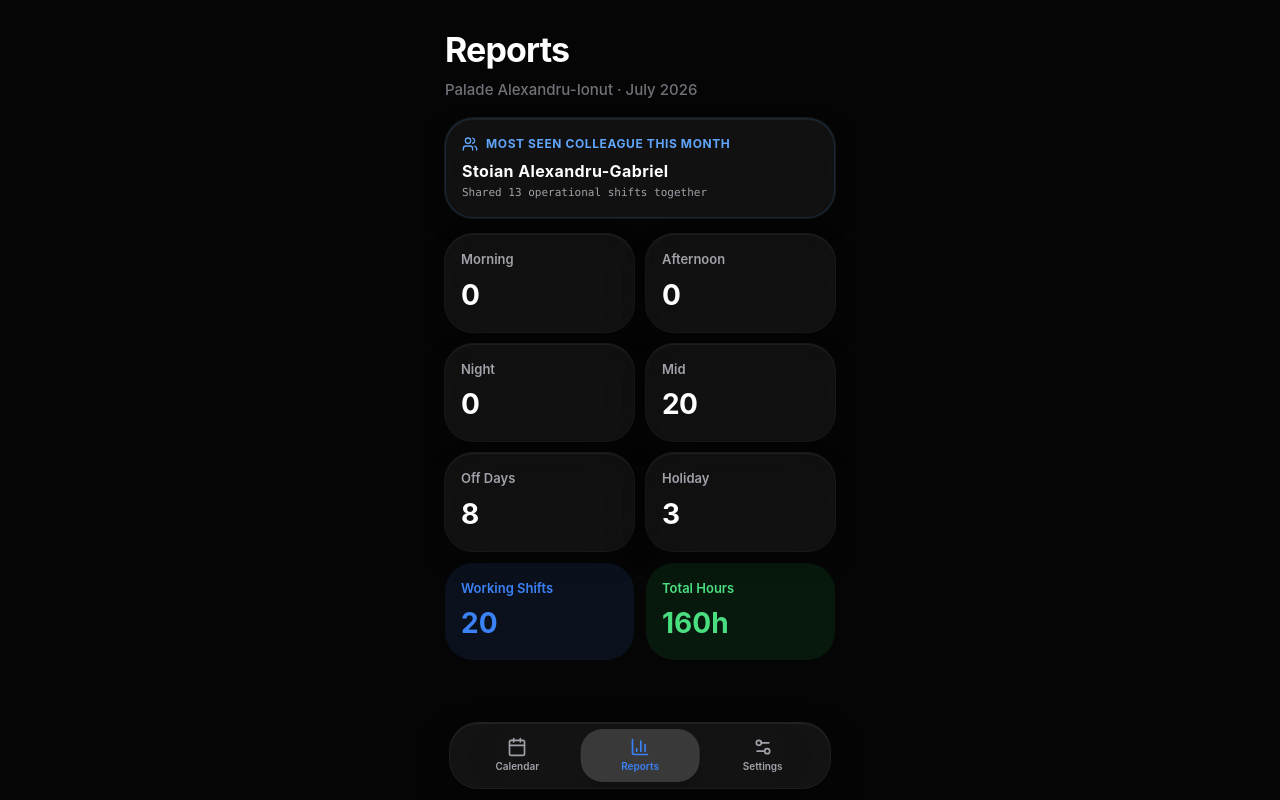
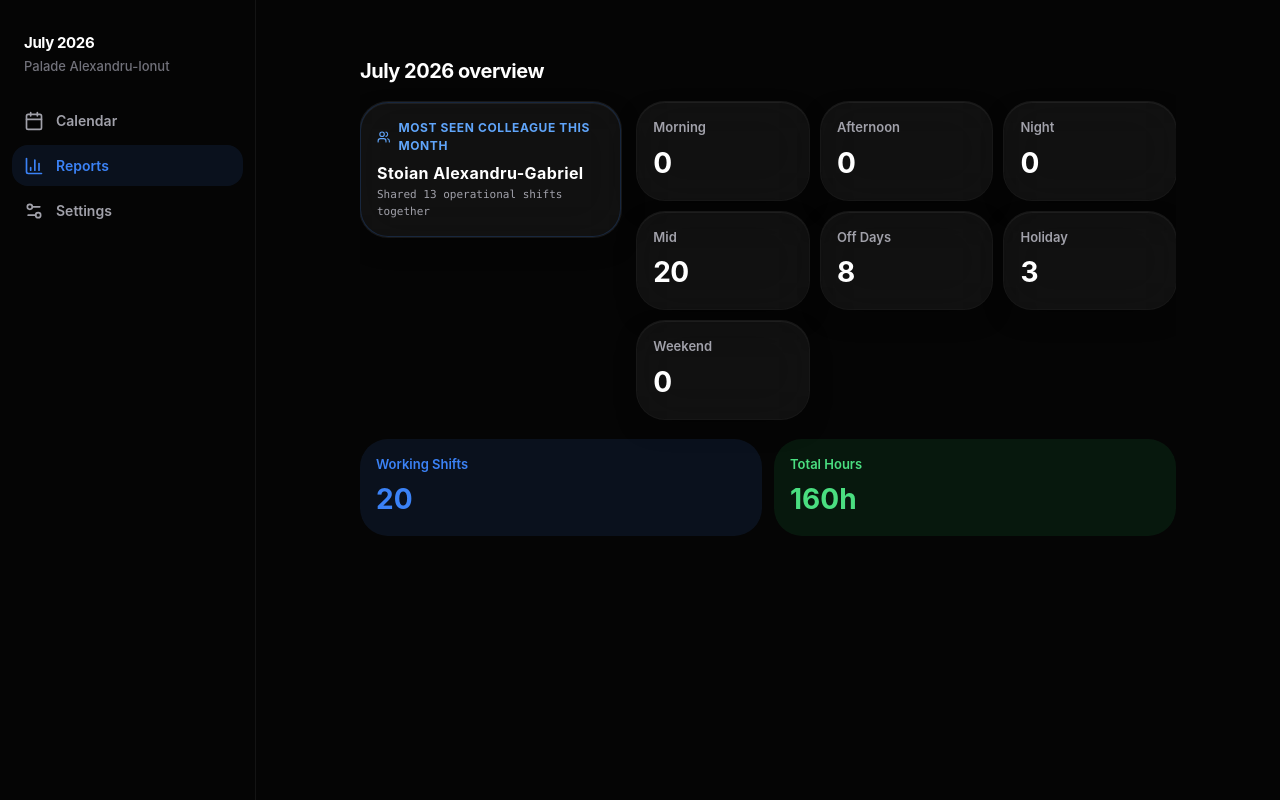
Before and after one commit to SkilLessFR/EGMT-Schedule, a React (Vite) app: page / in a window 1280 px wide. Both pictures are taken after a click on the button "Reports". Built offline with nearby package versions, Linux system fonts and the light colour scheme.

Commit message:
Include weekend days in shift statistics
Added weekendDays calculation to track weekend shifts.

```diff
--- a/src/App.tsx
+++ b/src/App.tsx
@@ -9,6 +9,21 @@ import DayDetailsModal from './DayDetailsModal';
 const weekdays = ['M', 'T', 'W', 'T', 'F', 'S', 'S'];
 const EMPLOYEE_STORAGE_KEY = 'work-schedule-employee';
 const DARK_MODE_STORAGE_KEY = 'work-schedule-dark-mode';
+
+// Normalizes a name for comparison: lowercase, hyphens/extra spaces collapsed, words sorted
+// so "Palade Alexandru-Ionut" and "Alexandru Ionut Palade" are treated as the same person.
+function normalizeName(name: string) {
+  return name
+    .toLowerCase()
+    .replace(/-/g, ' ')
+    .split(/\s+/)
+    .filter(Boolean)
+    .sort()
+    .join(' ');
+}
+
+// These colleagues work mid shifts and shouldn't be counted in the "most seen colleague" stat.
+const MOST_SEEN_EXCLUDED = [normalizeName('Palade Alexandru-Ionut'), normalizeName('Tir George Cristian')];
 
 const APP_DARK_BG = '#050505';
 const APP_LIGHT_BG = '#f4f4f5';
@@ -184,7 +199,8 @@ export default function App() {
       (d) => d.date.getMonth() === currentMonth && d.date.getFullYear() === currentYear
     ) : [];
 
-    monthDatesInRoster.forEach(({ isoDate }) => {
+    let weekendDays = 0;
+    monthDatesInRoster.forEach(({ isoDate, date }) => {
       const rawShift = roster?.rows[selectedEmployee]?.[isoDate];
       const code = shiftKey(rawShift ?? 'OFF');
       if (code in counts) {
@@ -192,12 +208,15 @@ export default function App() {
       } else {
         counts['OFF'] += 1;
       }
+      const isWeekendDate = date.getDay() === 0 || date.getDay() === 6;
+      const isWorking = code !== 'OFF' && code !== 'H8';
+      if (isWeekendDate && isWorking) weekendDays += 1;
     });
 
     const workingShifts = counts.M + counts.A + counts.N + counts.MID;
     const totalHours = Object.entries(counts).reduce((sum, [code, count]) => sum + count * (shiftHourValues[code] ?? 0), 0);
     const daysOff = counts.OFF + counts.H8;
-    return { counts, workingShifts, totalHours, daysOff };
+    return { counts, workingShifts, totalHours, daysOff, weekendDays };
   }, [roster, selectedEmployee, currentMonth, currentYear]);
 
   const mostSeenColleagues = useMemo(() => {
@@ -209,6 +228,7 @@ export default function App() {
       const activeUserShiftCode = shiftKey(userEvent.shift);
       roster.employees.forEach((colleague) => {
         if (colleague === selectedEmployee) return;
+        if (MOST_SEEN_EXCLUDED.includes(normalizeName(colleague))) return;
         const colleagueShiftRaw = roster.rows[colleague]?.[userEvent.isoDate];
         const colleagueShiftCode = shiftKey(colleagueShiftRaw ?? 'OFF');
 
@@ -337,12 +357,32 @@ export default function App() {
   return (
     <main className={dark ? 'dark' : ''}>
       <div className="flex h-screen justify-center overscroll-none bg-zinc-200 dark:bg-[#050505]">
-        <div className="relative flex h-screen w-full max-w-[430px] flex-col overflow-hidden bg-zinc-100 text-zinc-950 dark:bg-[#050505] dark:text-white">
+        <div className="relative flex h-screen w-full max-w-[430px] flex-col overflow-hidden bg-zinc-100 text-zinc-950 dark:bg-[#050505] dark:text-white lg:max-w-none lg:flex-row">
+
+          {/* Desktop sidebar nav — hidden on mobile, replaces the bottom tab bar at lg+ */}
+          <nav className="hidden shrink-0 flex-col border-r border-zinc-950/[0.06] px-3 py-8 dark:border-white/[0.06] lg:flex lg:w-64">
+            <p className="truncate px-3 text-[15px] font-bold tracking-tight">{title}</p>
+            <p className="mt-0.5 truncate px-3 pb-6 text-[13px] font-medium text-zinc-400 dark:text-zinc-500">{selectedEmployee}</p>
+            <div className="flex flex-col gap-1">
+              {tabs.map(({ id, label, Icon }) => (
+                <button
+                  key={id}
+                  onClick={() => handleTabChange(id)}
+                  className={`flex items-center gap-3 rounded-2xl px-3 py-2.5 text-left text-[14px] font-semibold transition-colors ${activeTab === id ? 'bg-blue-500/10 text-blue-500' : 'text-zinc-500 hover:bg-zinc-950/[0.04] dark:text-zinc-400 dark:hover:bg-white/[0.06]'}`}
+                >
+                  <Icon className="size-5" />
+                  {label}
+                </button>
+              ))}
+            </div>
+          </nav>
+
+          <div className="flex min-h-0 flex-1 flex-col lg:overflow-y-auto">
           <div className={`flex min-h-0 flex-1 flex-col transition-[filter] duration-200 ${sheetOpen ? 'pointer-events-none select-none blur-[1px]' : ''}`} aria-hidden={sheetOpen}>
-
+            <div className="mx-auto flex min-h-0 w-full flex-1 flex-col lg:max-w-4xl lg:px-10 lg:py-8">
             {activeTab === 'calendar' && (
               <div className="flex min-h-0 flex-1 flex-col">
-                <header className="shrink-0 px-5 pb-3 pt-6">
+                <header className="shrink-0 px-5 pb-3 pt-6 lg:hidden">
                   <div className="flex items-start justify-between">
                     <div className="min-w-0">
                       <h1 className="truncate text-[34px] font-bold leading-none tracking-tight">{title}</h1>
@@ -356,7 +396,13 @@ export default function App() {
                   </div>
                 </header>
 
-                <div className="flex min-h-0 flex-1 flex-col px-3 pb-24">
+                <div className="hidden shrink-0 items-center justify-between pb-4 lg:flex">
+                  <button onClick={goToPreviousMonth} className="flex size-9 items-center justify-center rounded-full text-zinc-400 hover:bg-zinc-950/[0.04] dark:hover:bg-white/[0.06]"><ChevronLeft className="size-5"/></button>
+                  <h2 className="text-[20px] font-bold tracking-tight">{title}</h2>
+                  <button onClick={goToNextMonth} className="flex size-9 items-center justify-center rounded-full text-zinc-400 hover:bg-zinc-950/[0.04] dark:hover:bg-white/[0.06]"><ChevronRight className="size-5"/></button>
+                </div>
+
+                <div className="flex min-h-0 flex-1 flex-col px-3 pb-24 lg:px-0 lg:pb-4">
                   <div className="grid shrink-0 grid-cols-7 text-center text-[11px] font-semibold text-zinc-400">
                     {weekdays.map((day, i) => <div className="py-1.5" key={`${day}-${i}`}>{day}</div>)}
                   </div>
@@ -382,11 +428,13 @@ export default function App() {
             )}
 
             {activeTab === 'reports' && (
-              <div className="flex min-h-0 flex-1 flex-col overflow-y-auto px-5 pb-24 pt-6">
-                <h1 className="text-[34px] font-bold tracking-tight">Reports</h1>
-                <p className="mt-1 text-[15px] font-medium text-zinc-400 dark:text-zinc-500">{selectedEmployee} · {title}</p>
+              <div className="flex min-h-0 flex-1 flex-col overflow-y-auto px-5 pb-24 pt-6 lg:px-0 lg:pb-8">
+                <h1 className="text-[34px] font-bold tracking-tight lg:hidden">Reports</h1>
+                <p className="mt-1 text-[15px] font-medium text-zinc-400 dark:text-zinc-500 lg:hidden">{selectedEmployee} · {title}</p>
+                <h2 className="hidden text-[20px] font-bold tracking-tight lg:block">{title} overview</h2>
 
-                <section className="mt-4">
+                <div className="lg:grid lg:grid-cols-3 lg:items-start lg:gap-4">
+                <section className="mt-4 lg:col-span-1 lg:mt-4">
                   <div className={`p-4 border border-blue-500/20 bg-blue-500/5 ${GLASS_CARD}`}>
                     <div className="flex items-center gap-2 text-blue-600 dark:text-blue-400 mb-1.5">
                       <Users className="size-4" />
@@ -407,25 +455,31 @@ export default function App() {
                   </div>
                 </section>
 
-                <div className="mt-4 grid grid-cols-2 gap-3">
+                <div className="mt-4 grid grid-cols-2 gap-3 lg:col-span-2 lg:mt-4 lg:grid-cols-3">
                   {statCards.map(({ code, label }) => <div key={code} className={`p-4 ${GLASS_CARD}`}>
                     <p className="text-[13px] font-semibold text-zinc-400">{label}</p>
                     <p className="mt-1 text-[28px] font-bold tracking-tight">{monthlyStats.counts[code] ?? 0}</p>
                   </div>)}
+                  <div className={`p-4 ${GLASS_CARD}`}>
+                    <p className="text-[13px] font-semibold text-zinc-400">Weekend</p>
+                    <p className="mt-1 text-[28px] font-bold tracking-tight">{monthlyStats.weekendDays}</p>
+                  </div>
                 </div>
 
-                <div className="mt-3 grid grid-cols-2 gap-3">
+                <div className="mt-3 grid grid-cols-2 gap-3 lg:col-span-3 lg:mt-1">
                   <div className="rounded-[28px] bg-blue-500/10 p-4"><p className="text-[13px] font-semibold text-blue-500">Working Shifts</p><p className="mt-1 text-[28px] font-bold text-blue-500">{monthlyStats.workingShifts}</p></div>
                   <div className="rounded-[28px] bg-green-500/10 p-4"><p className="text-[13px] font-semibold text-green-600 dark:text-green-400">Total Hours</p><p className="mt-1 text-[28px] font-bold text-green-600 dark:text-green-400">{monthlyStats.totalHours}h</p></div>
+                </div>
                 </div>
               </div>
             )}
 
             {activeTab === 'settings' && (
-              <div className="flex min-h-0 flex-1 flex-col overflow-y-auto px-5 pb-24 pt-6">
-                <h1 className="text-[34px] font-bold tracking-tight">Settings</h1>
+              <div className="flex min-h-0 flex-1 flex-col overflow-y-auto px-5 pb-24 pt-6 lg:px-0 lg:pb-8">
+                <h1 className="text-[34px] font-bold tracking-tight lg:hidden">Settings</h1>
 
-                <section className="mt-6">
+                <div className="lg:grid lg:grid-cols-2 lg:items-start lg:gap-4">
+                <section className="mt-6 lg:mt-0">
                   <h3 className="px-1 text-[13px] font-semibold uppercase tracking-wide text-zinc-400 dark:text-zinc-500">Appearance</h3>
                   <div className={`mt-2 flex items-center justify-between p-4 ${GLASS_CARD}`}>
                     <div className="flex items-center gap-3">
@@ -445,7 +499,7 @@ export default function App() {
                   </div>
                 </section>
 
-                <section className="mt-6">
+                <section className="mt-6 lg:mt-0">
                   <div className="flex items-center justify-between px-1">
                     <h3 className="text-[13px] font-semibold uppercase tracking-wide text-zinc-400 dark:text-zinc-500">Active Roster</h3>
                     <span className="text-[11px] font-mono text-zinc-400 dark:text-zinc-500 truncate max-w-[180px]">{displayFileName(roster?.fileName)}</span>
@@ -455,8 +509,10 @@ export default function App() {
                     <div className="max-h-64 divide-y divide-zinc-950/[0.06] overflow-y-auto dark:divide-white/[0.06]">{filteredEmployees.map((name) => <button key={name} onClick={() => handleSelectEmployee(name)} className="flex w-full items-center justify-between px-4 py-3 text-left"><span className="text-[15px]">{name}</span>{name === selectedEmployee && <Check className="size-4 text-blue-500"/>}</button>)}</div>
                   </div>
                 </section>
+                </div>
               </div>
             )}
+            </div>
           </div>
 
           <DayDetailsModal
@@ -469,12 +525,13 @@ export default function App() {
             // Fixed: Removed the untyped parameter handler to resolve VS Code compilation errors
           />
 
-          <nav aria-hidden={sheetOpen} className={`fixed inset-x-0 bottom-0 z-10 flex justify-center px-5 pb-3 transition-[filter] duration-200 ${sheetOpen ? 'blur-[1px] pointer-events-none' : ''}`}>
+          <nav aria-hidden={sheetOpen} className={`fixed inset-x-0 bottom-0 z-10 flex justify-center px-5 pb-3 transition-[filter] duration-200 lg:hidden ${sheetOpen ? 'blur-[1px] pointer-events-none' : ''}`}>
             <div className={`relative flex w-full max-w-[380px] p-1.5 ${GLASS_NAV}`}>
               <div style={{ width: 'calc((100% - 1.5rem) / 3)' }} className={`absolute inset-y-1.5 left-1.5 rounded-[22px] bg-white/85 shadow-md transition-transform duration-[220ms] dark:bg-white/[0.16] ${NAV_INDICATOR_OFFSETS[activeTabIndex] || NAV_INDICATOR_OFFSETS[0]}`} />
               {tabs.map(({ id, label, Icon }) => <button key={id} onClick={() => handleTabChange(id)} className={`relative z-10 flex flex-1 flex-col items-center gap-0.5 py-2 ${activeTab === id ? 'text-blue-500' : 'text-zinc-400'}`}><Icon className="size-5"/><span className="text-[10px] font-semibold">{label}</span></button>)}
             </div>
           </nav>
+          </div>
         </div>
       </div>
     </main>
```
